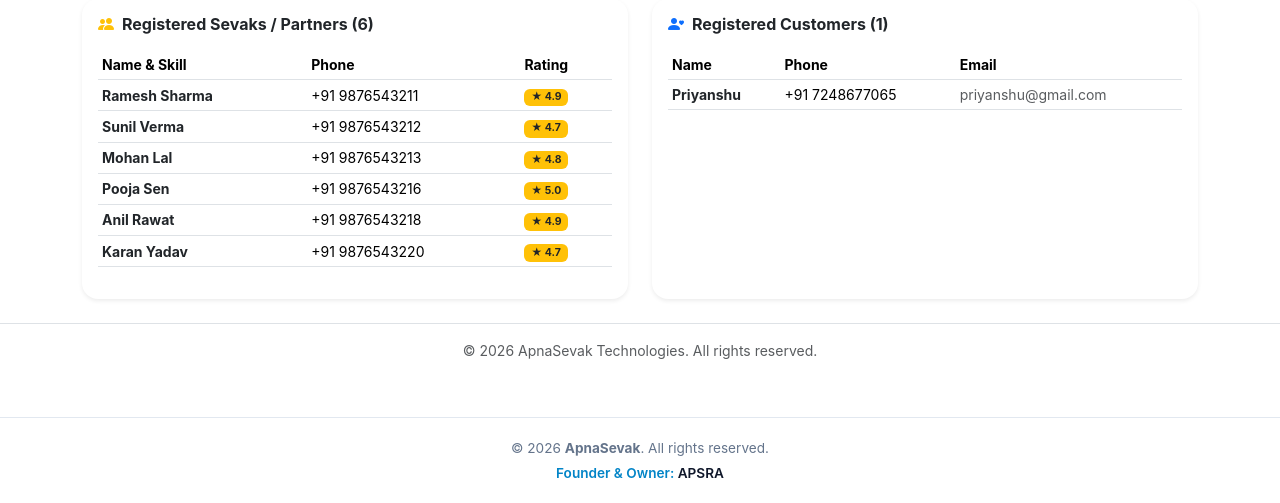
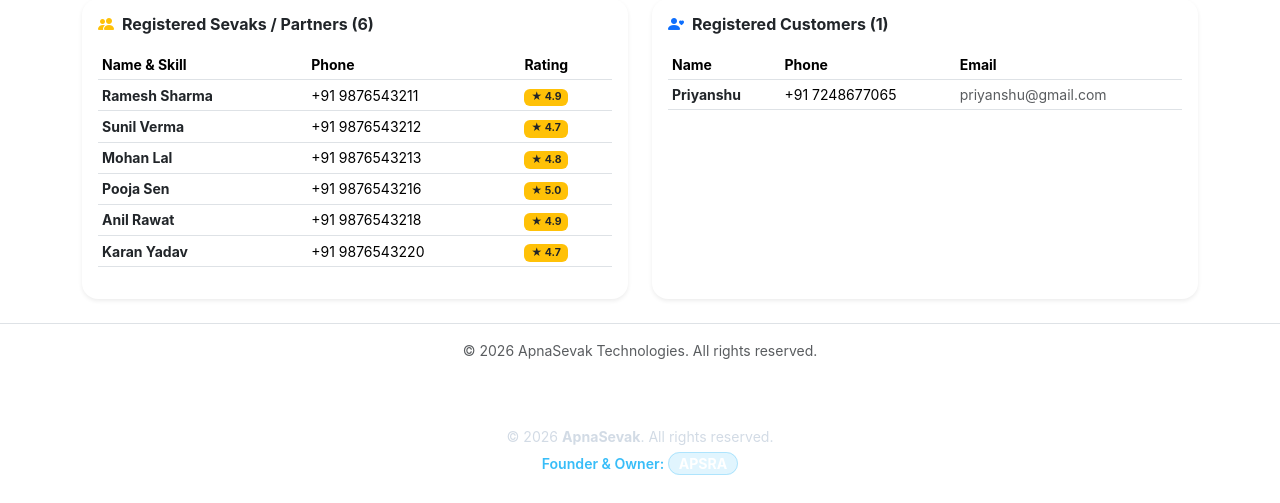
Before and after one commit to Priyu7/apnasevak, a Flask app: page /admin in a window 1280 px wide. Shown: the part 599-1102 px from the top of the page. After the commit the page ends 1074 px from the top, so only its background shows below. Run offline with Flask 3, Linux system fonts and the light colour scheme; a user stored in the database is signed in.

Commit message:
Update footer with clear owner badge

```diff
--- a/templates/base.html
+++ b/templates/base.html
@@ -1,5 +1,6 @@
 <!DOCTYPE html>
 <html lang="{{ current_lang }}">
+
 <head>
     <meta charset="UTF-8">
     <meta name="viewport" content="width=device-width, initial-scale=1.0">
@@ -15,11 +16,13 @@
             --dark-text: #0f172a;
             --border-subtle: #e2e8f0;
         }
+
         body {
             font-family: -apple-system, BlinkMacSystemFont, "Segoe UI", Roboto, Helvetica, Arial, sans-serif;
             margin: 0;
             padding: 0;
         }
+
         .btn-custom-primary {
             background-color: var(--primary-brand);
             color: #ffffff;
@@ -28,10 +31,12 @@
             padding: 8px 18px;
             transition: all 0.2s ease;
         }
+
         .btn-custom-primary:hover {
             background-color: var(--primary-hover);
             color: #ffffff;
         }
+
         .navbar-brand-custom {
             font-weight: 800;
             font-size: 1.35rem;
@@ -41,6 +46,7 @@
     </style>
     {% block extra_head %}{% endblock %}
 </head>
+
 <body class="d-flex flex-column min-vh-100 {% block body_class %}{% endblock %}">
 
     <!-- Global Navigation -->
@@ -48,7 +54,8 @@
         <div class="container">
             <a class="navbar-brand navbar-brand-custom d-flex align-items-center gap-2"
                 href="{% if session.get('user_role') == 'admin' %}/admin{% elif session.get('user_role') == 'provider' %}/dashboard{% else %}/home{% endif %}">
-                <div class="bg-primary text-white rounded-3 p-1 d-flex align-items-center justify-content-center" style="width: 32px; height: 32px;">
+                <div class="bg-primary text-white rounded-3 p-1 d-flex align-items-center justify-content-center"
+                    style="width: 32px; height: 32px;">
                     <i class="bi bi-tools"></i>
                 </div>
                 <span>Apna<span class="text-primary">Sevak</span></span>
@@ -56,7 +63,8 @@
 
             <!-- Right Controls -->
             <div class="d-flex align-items-center gap-2 ms-auto flex-wrap">
-                <a href="/set-lang/{{ t.lang_code }}" class="btn btn-outline-secondary btn-sm rounded-pill px-3 fw-bold">
+                <a href="/set-lang/{{ t.lang_code }}"
+                    class="btn btn-outline-secondary btn-sm rounded-pill px-3 fw-bold">
                     🌐 {{ t.switch_lang }}
                 </a>
 
@@ -98,11 +106,14 @@
 
     <!-- Bootstrap Bundle JS -->
     <script src="https://cdn.jsdelivr.net/npm/bootstrap@5.3.2/dist/js/bootstrap.bundle.min.js"></script>
-    <footer style="text-align: center; padding: 20px 0; margin-top: 40px; border-top: 1px solid #E2E8F0; color: #64748B; font-size: 0.85rem;">
-    <p style="margin: 0;">&copy; 2026 <strong>ApnaSevak</strong>. All rights reserved.</p>
-    <p style="margin: 4px 0 0 0; font-weight: 600; color: #0284C7;">
-        Founder & Owner: <span style="color: #0F172A;">APSRA</span>
+    <footer
+        style="text-align: center; padding: 18px 0; margin-top: 30px; border-top: 1px solid rgba(255, 255, 255, 0.15); color: #cbd5e1; font-size: 0.88rem;">
+        <p style="margin: 0; opacity: 0.85;">&copy; 2026 <strong>ApnaSevak</strong>. All rights reserved.</p>
+        <p style="margin: 6px 0 0 0; font-weight: 600; color: #38bdf8;">
+            Founder & Owner: <span
+                style="color: #ffffff; font-weight: bold; background: rgba(56, 189, 248, 0.15); padding: 2px 10px; border-radius: 20px; border: 1px solid rgba(56, 189, 248, 0.3);">APSRA</span>
         </p>
     </footer>
 </body>
+
 </html>
```
Lines whose indentation alone changed are shown as unchanged.
